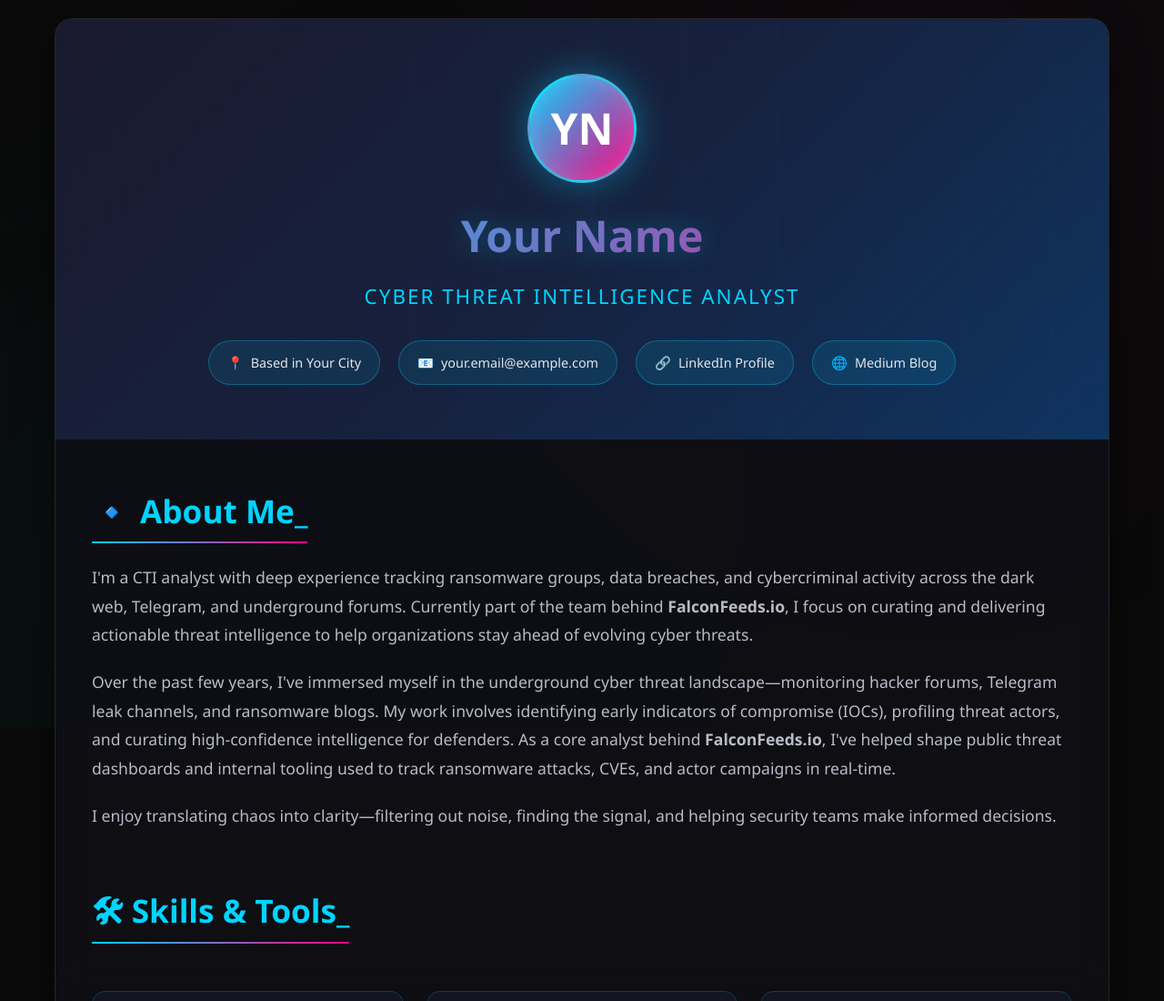
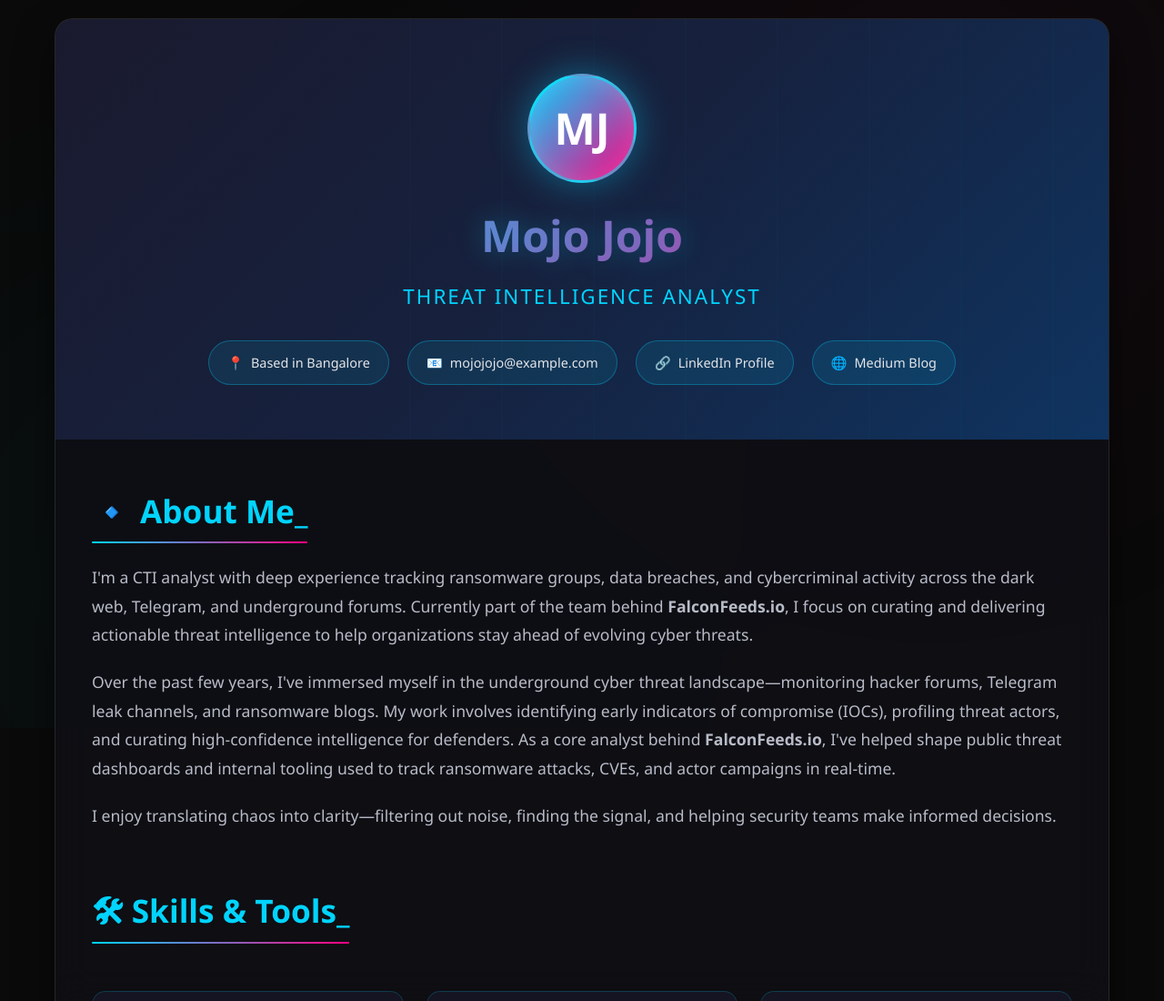
Before and after one commit to s755cb82qdukvd8/Portfolio, a plain HTML site: page index.html in a window 1280 px wide. Shown: the top 1100 px of the page at 91% size. Drawn offline with Linux system fonts and the light colour scheme.

Commit message:
Name updates

```diff
--- a/index.html
+++ b/index.html
@@ -514,17 +514,17 @@
         <div class="portfolio-card">
             <div class="header">
                 <div class="profile-section">
-                    <div class="profile-img">YN</div>
-                    <h1 class="name">Your Name</h1>
-                    <p class="title">Cyber Threat Intelligence Analyst</p>
+                    <div class="profile-img">MJ</div>
+                    <h1 class="name">Mojo Jojo</h1>
+                    <p class="title">Threat Intelligence Analyst</p>
                     <div class="contact-info">
                         <div class="contact-item">
                             <span>📍</span>
-                            <span>Based in Your City</span>
+                            <span>Based in Bangalore</span>
                         </div>
                         <div class="contact-item">
                             <span>📧</span>
-                            <span>your.email@example.com</span>
+                            <span>mojojojo@example.com</span>
                         </div>
                         <div class="contact-item">
                             <span>🔗</span>
```
